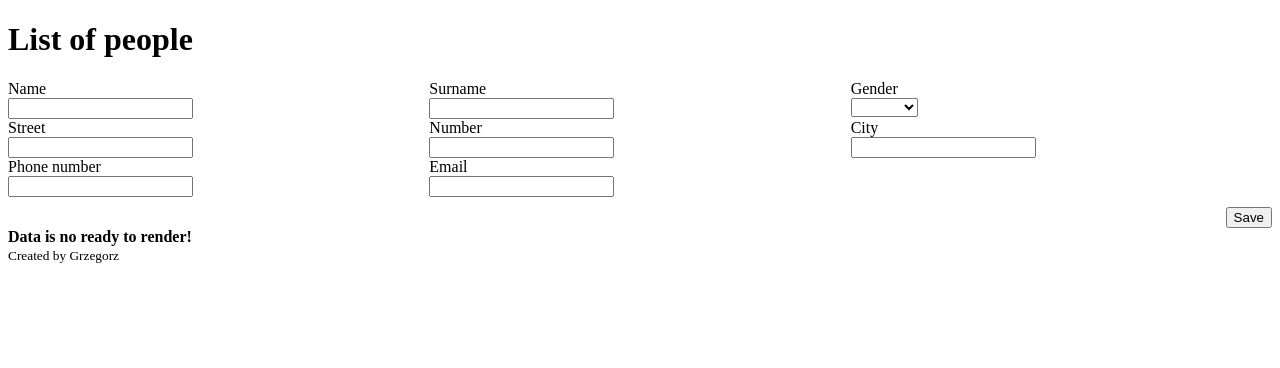
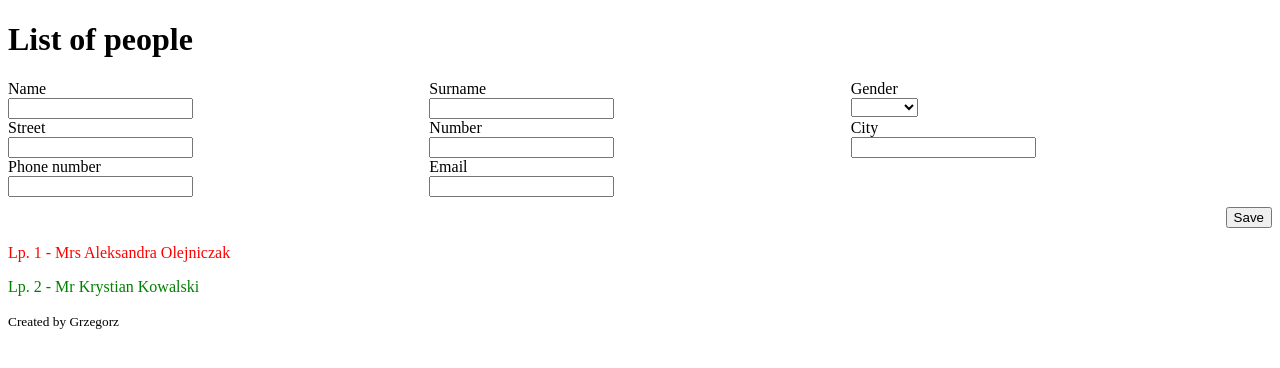
Before and after one commit to gregorro/SDA-ZDJAVApol143-LIST-OF-PEOPLE, an Angular app: page / in a window 1280 px wide. Shown: the top 368 px of the page. Built offline with nearby package versions, Linux system fonts and the light colour scheme.

Commit message:
feat: add ngClass

```diff
--- a/src/app/components/list/list.component.css
+++ b/src/app/components/list/list.component.css
@@ -0,0 +1,7 @@
+.odd {
+  color: green;
+}
+
+.even {
+  color: red;
+}
--- a/src/app/components/list/list.component.html
+++ b/src/app/components/list/list.component.html
@@ -1,11 +1,12 @@
 <div *ngIf="isReadyToRender;else elseDefinition" class="data-wrapper">
-  <p *ngFor="let user of userData; index as i">Lp. {{i+1}} - {{user.name}} {{user.surname}}
+  <p [ngClass]="{odd: (i+1)%2===0, even: (i+1)%2!==0}" *ngFor="let user of userData; index as i">Lp. {{i+1}} -
     <ng-container [ngSwitch]="user.gender">
-      <ng-container *ngSwitchCase="genderEnum.Male">Male</ng-container>
-      <ng-container *ngSwitchCase="genderEnum.Female">Female</ng-container>
-      <ng-container *ngSwitchCase="genderEnum.Other">Other</ng-container>
+      <ng-container *ngSwitchCase="genderEnum.Male">Mr</ng-container>
+      <ng-container *ngSwitchCase="genderEnum.Female">Mrs</ng-container>
+      <ng-container *ngSwitchCase="genderEnum.Other"></ng-container>
       <ng-container *ngSwitchDefault>Invalid data!</ng-container>
     </ng-container>
+    {{user.name}} {{user.surname}}
   </p>
 </div>
 <ng-template #elseDefinition>
--- a/src/app/components/list/list.component.ts
+++ b/src/app/components/list/list.component.ts
@@ -32,7 +32,7 @@ const mockData: BaseUserData[] = [
 export class ListComponent {
   genderEnum: typeof Gender = Gender
 
-  isReadyToRender: boolean = false;
+  isReadyToRender: boolean = true;
   userData: BaseUserData[] = mockData
   value: number = 5
 }
```
